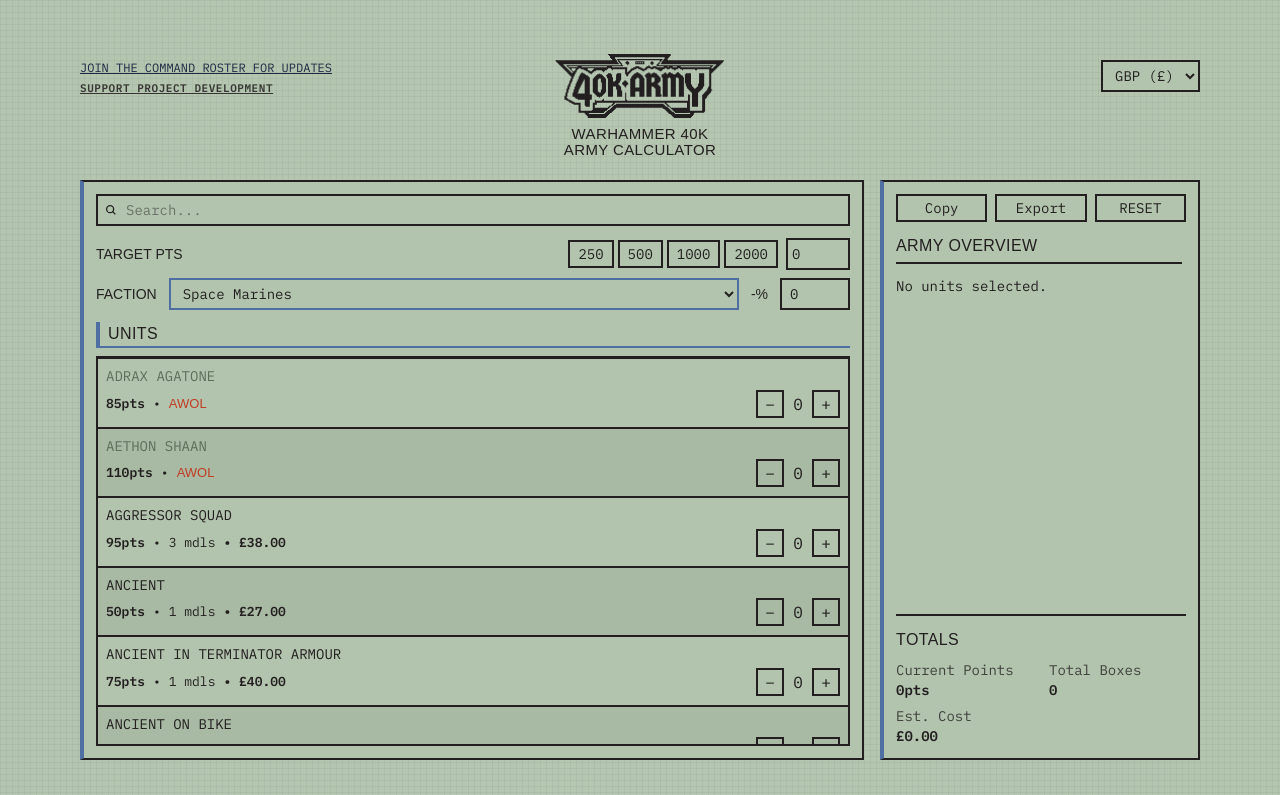
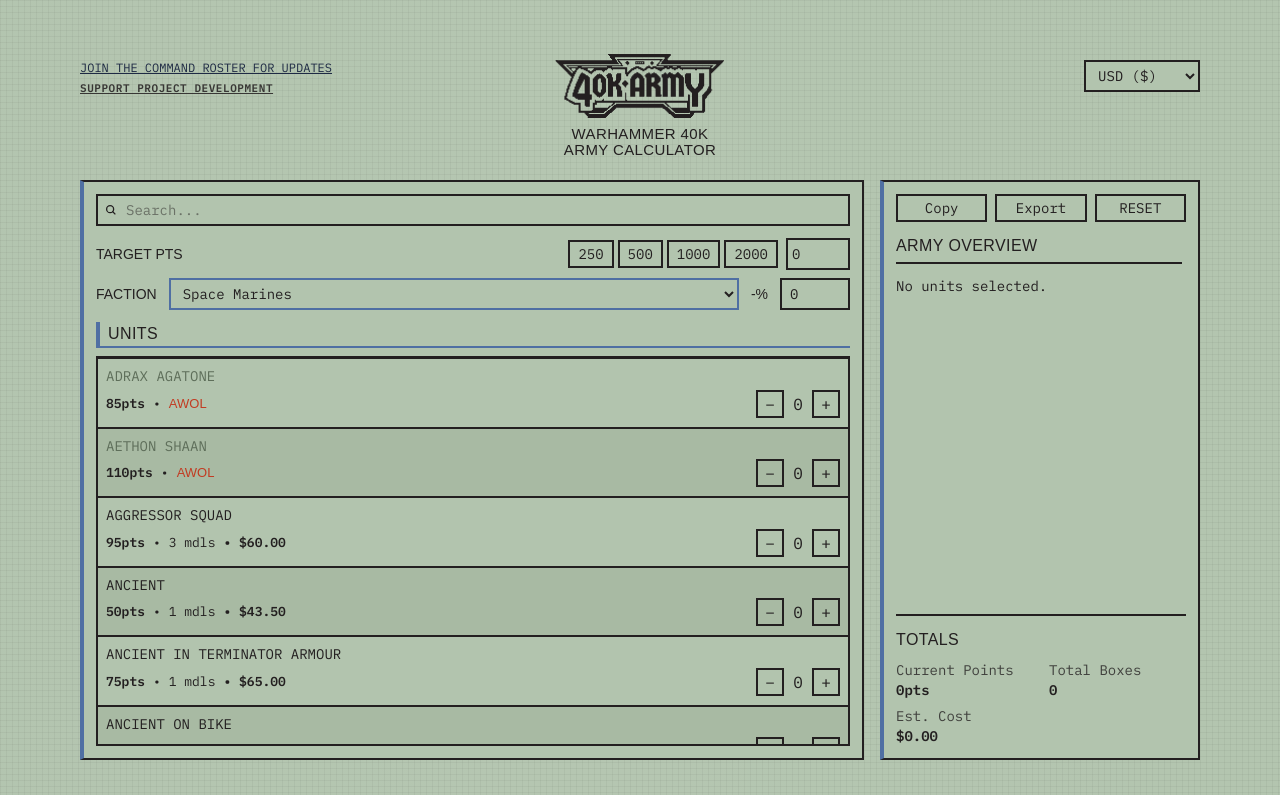
Before and after one commit to cgbureau/40k-Army, a Next.js app: page / in a window 1280 px wide. Shown: the top 795 px of the page. Built offline with nearby package versions, Linux system fonts and the light colour scheme; a web font is replaced by a local one.

Commit message:
V2.5: full data integration, USD default, new currencies (CHF/PLN), UI polish

```diff
--- a/app/(calculator)/page.tsx
+++ b/app/(calculator)/page.tsx
@@ -59,21 +59,22 @@
 import tyranidsKits from "../../data/kits/tyranids.json";
 import worldEatersKits from "../../data/kits/world-eaters.json";
 
+type CurrencyCode =
+  | "GBP"
+  | "USD"
+  | "EUR"
+  | "AUD"
+  | "CAD"
+  | "CHF"
+  | "PLN";
+
 type Unit = {
   id: string;
   name: string;
   points: number;
   models_per_box: number | null;
   box_price: number | null;
-  prices?:
-    | {
-        GBP?: number | null;
-        USD?: number | null;
-        EUR?: number | null;
-        AUD?: number | null;
-        CAD?: number | null;
-      }
-    | null;
+  prices?: Partial<Record<CurrencyCode, number | null>> | null;
   is_legends?: boolean;
   availability?: "retail" | "legends" | "forgeworld";
 };
@@ -116,45 +117,32 @@
   "px-1.5 py-0.5 border-2 border-[#231F20] bg-[#B2C4AE] text-[#231F20] text-sm font-plex-mono hover:bg-[#9FB49A] focus:outline-none rounded-none shadow-none";
 const BTN_QTY = `${BTN_STYLE} w-7 h-7 flex items-center justify-center p-0 text-base leading-none shrink-0 min-[901px]:w-7 min-[901px]:h-7 max-[900px]:min-w-[44px] max-[900px]:min-h-[44px] max-[900px]:w-12`;
 
-const CURRENCY_SYMBOLS: Record<"GBP" | "USD" | "EUR" | "AUD" | "CAD", string> = {
+const CURRENCY_SYMBOLS: Record<CurrencyCode, string> = {
   GBP: "£",
   USD: "$",
   EUR: "€",
   AUD: "$",
   CAD: "$",
+  CHF: "CHF ",
+  PLN: "zł",
 };
 
 const EMAIL_REGEX = /^[^\s@]+@[^\s@]+\.[^\s@]+$/;
 
-function getUnitPrice(
-  unit: Unit,
-  currency: "GBP" | "USD" | "EUR" | "AUD" | "CAD"
-): number | null {
-  const value = unit.prices?.[currency];
-
-  if (value != null && value > 0) {
-    return value;
-  }
-
-  const fallback = unit.prices?.GBP;
-
-  if (fallback != null && fallback > 0) {
-    return fallback;
-  }
-
-  return null;
+/** Resolved numeric price: selected currency, then GBP fallback, then 0 (never NaN). */
+function getUnitPrice(unit: Unit, currency: CurrencyCode): number {
+  const raw = unit.prices?.[currency] ?? unit.prices?.GBP ?? 0;
+  const n = typeof raw === "number" ? raw : Number(raw);
+  return Number.isFinite(n) ? n : 0;
 }
 
-function getCurrencySymbol(currency: "GBP" | "USD" | "EUR" | "AUD" | "CAD"): string {
+function getCurrencySymbol(currency: CurrencyCode): string {
   return CURRENCY_SYMBOLS[currency];
 }
 
-function formatPrice(
-  unit: Unit,
-  currency: "GBP" | "USD" | "EUR" | "AUD" | "CAD"
-): string {
+function formatPrice(unit: Unit, currency: CurrencyCode): string {
   const price = getUnitPrice(unit, currency);
-  if (price === null) return "--";
+  if (price <= 0) return "--";
   const symbol = getCurrencySymbol(currency);
   return `${symbol}${price.toFixed(2)}`;
 }
@@ -355,7 +343,10 @@
       models_per_box: kit.models ?? unit.models_per_box ?? null,
       prices: (kit.prices as Unit["prices"]) ?? unit.prices ?? null,
       box_price:
-        (kit.prices as Unit["prices"] | undefined)?.GBP ?? unit.box_price ?? null,
+        (kit.prices as Unit["prices"] | undefined)?.GBP ??
+        unit.prices?.GBP ??
+        unit.box_price ??
+        null,
     };
   });
 }
@@ -373,7 +364,7 @@
   const [quantities, setQuantities] = useState<QuantityMap>({});
   const [search, setSearch] = useState<string>("");
   const [targetPoints, setTargetPoints] = useState<number>(0);
-  const [currency, setCurrency] = useState<"GBP" | "USD" | "EUR" | "AUD" | "CAD">("GBP");
+  const [currency, setCurrency] = useState<CurrencyCode>("USD");
   const [mobilePanel, setMobilePanel] = useState<"summary" | "cost" | null>(null);
   const [discount, setDiscount] = useState<number>(0);
   const [emailOpen, setEmailOpen] = useState(false);
@@ -524,7 +515,7 @@
       const boxCount = Math.floor(qty / (unit.models_per_box || 1));
       totalPoints += unit.points * boxCount;
       const price = getUnitPrice(unit, currency);
-      if (unit.models_per_box != null && price != null) {
+      if (unit.models_per_box != null && price > 0) {
         const boxesRequired = Math.ceil(qty / unit.models_per_box);
         totalBoxes += boxesRequired;
         totalCost += boxesRequired * price;
@@ -581,7 +572,7 @@
         const pricePerBox = getUnitPrice(unit, currency);
         const sym = getCurrencySymbol(currency);
         const totalCost =
-          pricePerBox != null ? boxCount * pricePerBox : null;
+          pricePerBox > 0 ? boxCount * pricePerBox : null;
         return {
           id: unit.id,
           name: unit.name,
@@ -686,9 +677,7 @@
                 id="currency-select"
                 value={currency}
                 onChange={(e) =>
-                  setCurrency(
-                    e.target.value as "GBP" | "USD" | "EUR" | "AUD" | "CAD"
-                  )
+                  setCurrency(e.target.value as CurrencyCode)
                 }
                 className="border-2 border-[#231F20] bg-[#B2C4AE] px-2 py-1 text-sm text-[#231F20] font-plex-mono focus:outline-none focus:ring-2 focus:ring-[#231F20] rounded-none"
                 aria-label="Select currency"
@@ -698,6 +687,8 @@
                 <option value="EUR">EUR (€)</option>
                 <option value="AUD">AUD ($)</option>
                 <option value="CAD">CAD ($)</option>
+                <option value="CHF">CHF (CHF)</option>
+                <option value="PLN">PLN (PLN)</option>
               </select>
             </div>
           </div>
@@ -730,7 +721,7 @@
                   id="currency-select-mobile"
                   value={currency}
                   onChange={(e) =>
-                    setCurrency(e.target.value as "GBP" | "USD" | "EUR" | "AUD" | "CAD")
+                    setCurrency(e.target.value as CurrencyCode)
                   }
                   className="border-2 border-[#231F20] bg-[#B2C4AE] px-2 py-1.5 text-sm text-[#231F20] font-plex-mono focus:outline-none focus:ring-2 focus:ring-[#231F20] rounded-none"
                   aria-label="Select currency"
@@ -740,6 +731,8 @@
                   <option value="EUR">EUR (€)</option>
                   <option value="AUD">AUD ($)</option>
                   <option value="CAD">CAD ($)</option>
+                  <option value="CHF">CHF (CHF)</option>
+                  <option value="PLN">PLN (PLN)</option>
                 </select>
               </div>
             </div>
@@ -965,7 +958,7 @@
                 <span className="font-workbench uppercase text-sm text-[#C23B22]">
                   AWOL
                 </span>{" "}
-                = Not currently for sale
+                = Not in current retail range
               </div>
               <div className="text-[11px] font-plex-mono">
                 <span className="font-workbench uppercase text-sm text-orange-500">
@@ -1272,7 +1265,7 @@
                             const pricePerBox = getUnitPrice(unit, currency);
                             const sym = getCurrencySymbol(currency);
                             const totalCost =
-                              pricePerBox != null ? boxCount * pricePerBox : null;
+                              pricePerBox > 0 ? boxCount * pricePerBox : null;
                             return (
                               <li
                                 key={unit.id}
--- a/app/components/calculator/UnitTable.tsx
+++ b/app/components/calculator/UnitTable.tsx
@@ -18,7 +18,14 @@
 export type UnitTableProps = {
   units: UnitTableUnit[];
   quantities: Record<string, number>;
-  currency: "GBP" | "USD" | "EUR" | "AUD" | "CAD";
+  currency:
+    | "GBP"
+    | "USD"
+    | "EUR"
+    | "AUD"
+    | "CAD"
+    | "CHF"
+    | "PLN";
   formatPrice: (unit: UnitTableUnit, currency: UnitTableProps["currency"]) => string;
   onAdd: (unitId: string) => void;
   onRemove: (unitId: string) => void;
--- /dev/null
+++ b/scripts/report-dataset-stats.js
@@ -0,0 +1,136 @@
+#!/usr/bin/env node
+/**
+ * High-level dataset stats for marketing / social (no dependencies).
+ * Run from repo root: node scripts/report-dataset-stats.js
+ */
+
+const fs = require("fs");
+const path = require("path");
+
+const ROOT = path.join(__dirname, "..");
+const FACTIONS_DIR = path.join(ROOT, "data", "factions");
+const KIT_MAPPINGS_DIR = path.join(ROOT, "data", "kit-mappings");
+const KITS_DIR = path.join(ROOT, "data", "kits");
+
+function safeReadJson(filePath) {
+  try {
+    const raw = fs.readFileSync(filePath, "utf8");
+    return JSON.parse(raw);
+  } catch {
+    return null;
+  }
+}
+
+function listFactionSlugs() {
+  if (!fs.existsSync(FACTIONS_DIR)) return [];
+  return fs
+    .readdirSync(FACTIONS_DIR, { withFileTypes: true })
+    .filter((d) => d.isDirectory())
+    .map((d) => d.name)
+    .filter((name) =>
+      fs.existsSync(path.join(FACTIONS_DIR, name, "units.json"))
+    );
+}
+
+function loadKitMapping(slug) {
+  const p = path.join(KIT_MAPPINGS_DIR, `${slug}.json`);
+  if (!fs.existsSync(p)) return {};
+  const data = safeReadJson(p);
+  if (!data || typeof data !== "object" || Array.isArray(data)) return {};
+  return data;
+}
+
+function isUnitMapped(unit, mapping) {
+  if (unit == null || typeof unit !== "object") return false;
+  const k = unit.kit;
+  if (k != null && k !== "") return true;
+  const mapped = mapping[unit.id];
+  if (mapped == null) return false;
+  if (typeof mapped === "string") return mapped.length > 0;
+  return typeof mapped === "object";
+}
+
+function collectKitJsonFiles(dir) {
+  if (!fs.existsSync(dir)) return [];
+  const out = [];
+  for (const ent of fs.readdirSync(dir, { withFileTypes: true })) {
+    const full = path.join(dir, ent.name);
+    if (ent.isDirectory()) out.push(...collectKitJsonFiles(full));
+    else if (ent.isFile() && ent.name.endsWith(".json")) out.push(full);
+  }
+  return out;
+}
+
+function countUniqueKitKeys() {
+  const keys = new Set();
+  for (const file of collectKitJsonFiles(KITS_DIR)) {
+    const data = safeReadJson(file);
+    if (!data || typeof data !== "object" || Array.isArray(data)) continue;
+    for (const k of Object.keys(data)) keys.add(k);
+  }
+  return keys.size;
+}
+
+function pct(part, total) {
+  if (!total) return "0.0";
+  return ((part / total) * 100).toFixed(1);
+}
+
+function main() {
+  const slugs = listFactionSlugs();
+  let totalUnits = 0;
+  let mappedUnits = 0;
+  let forgeWorldUnits = 0;
+  let legendsUnits = 0;
+  let purchasableUnits = 0;
+  let awolUnits = 0;
+
+  for (const slug of slugs) {
+    const unitsPath = path.join(FACTIONS_DIR, slug, "units.json");
+    const data = safeReadJson(unitsPath);
+    const units = data && Array.isArray(data.units) ? data.units : [];
+    const mapping = loadKitMapping(slug);
+
+    for (const unit of units) {
+      totalUnits += 1;
+      const av = unit.availability;
+      const isFw = av === "forgeworld";
+      const isLeg = av === "legends";
+      if (isFw) forgeWorldUnits += 1;
+      if (isLeg) legendsUnits += 1;
+
+      const mapped = isUnitMapped(unit, mapping);
+      if (mapped) mappedUnits += 1;
+      if (mapped && !isFw && !isLeg) purchasableUnits += 1;
+      if (!mapped && !isFw && !isLeg) awolUnits += 1;
+    }
+  }
+
+  const totalKits = countUniqueKitKeys();
+  const factionCount = slugs.length;
+
+  const lines = [
+    "40KARMY DATASET STATS",
+    "",
+    `Factions: ${factionCount}`,
+    `Total Units: ${totalUnits}`,
+    `Mapped Units: ${mappedUnits}`,
+    `Forge World Units: ${forgeWorldUnits}`,
+    `Legends Units: ${legendsUnits}`,
+    `AWOL Units: ${awolUnits}`,
+    "",
+    `Coverage (mapped): ${pct(mappedUnits, totalUnits)}%`,
+    `Coverage (purchasable): ${pct(purchasableUnits, totalUnits)}%`,
+    `Coverage (AWOL): ${pct(awolUnits, totalUnits)}%`,
+    "",
+    `Total Kits: ${totalKits}`,
+    "",
+    "Supported Currencies:",
+    "GBP, USD, EUR, AUD, CAD, PLN, CHF",
+    "",
+  ];
+
+  process.stdout.write(lines.join("\n"));
+}
+
+main();
```
